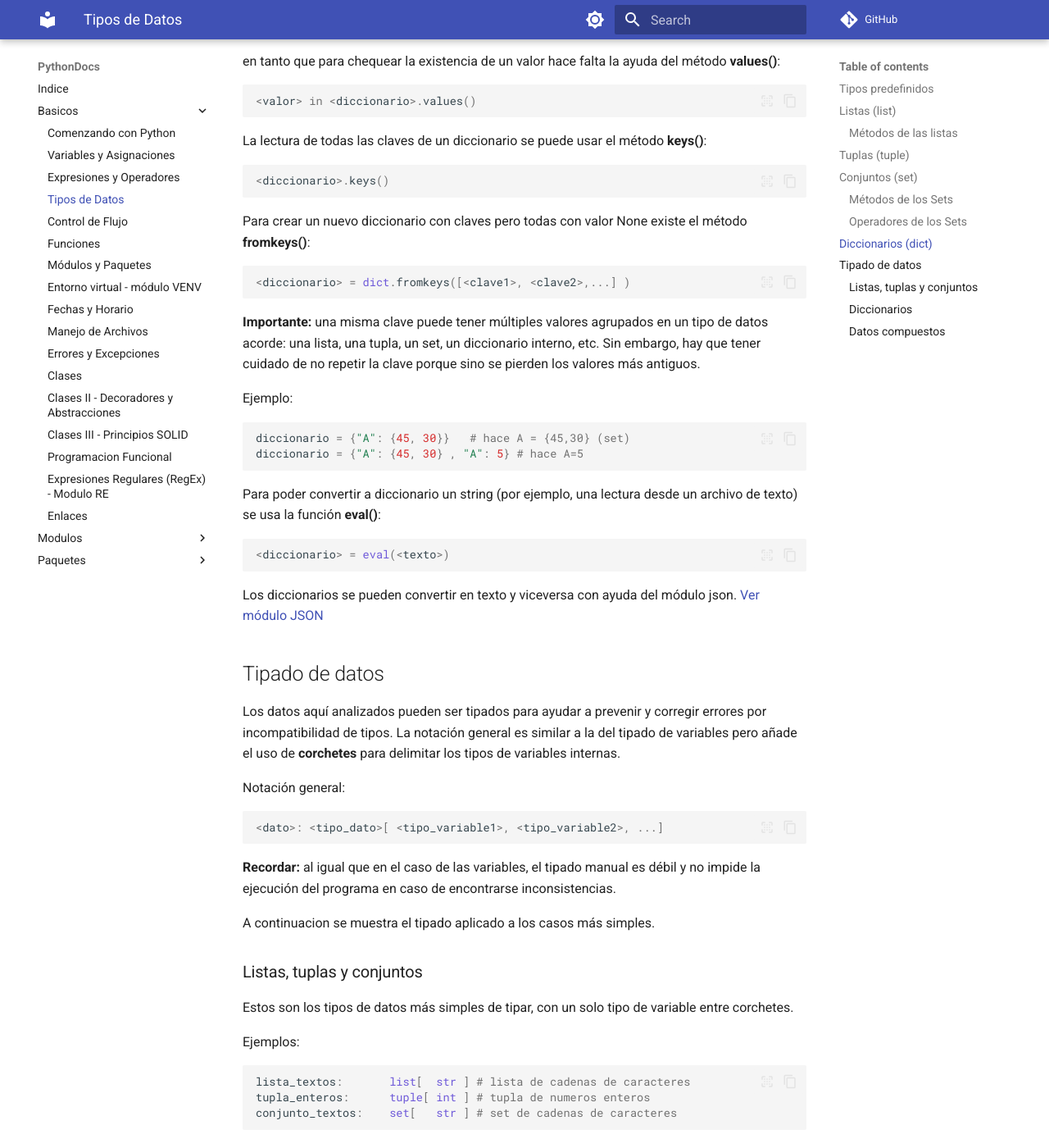
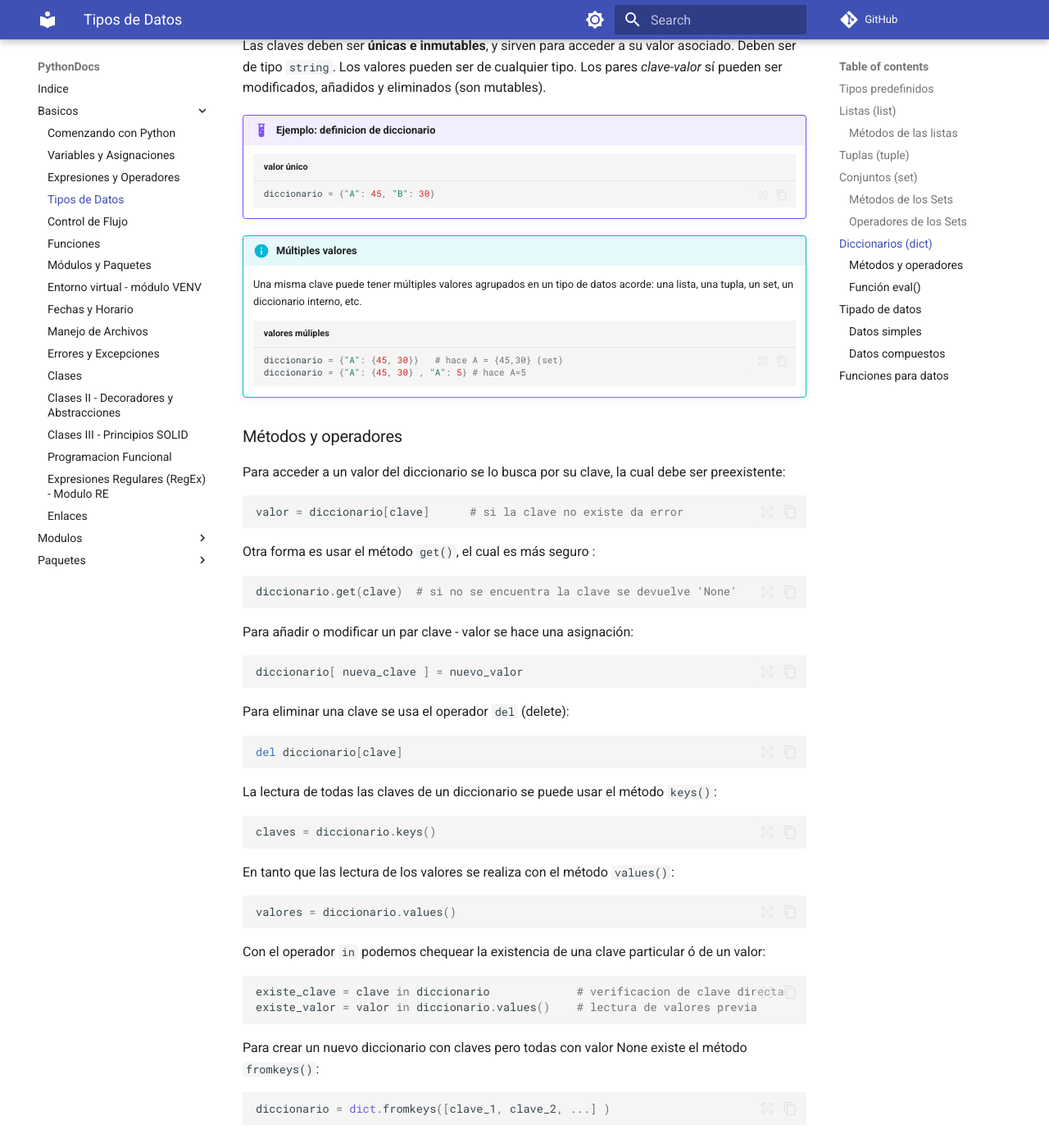
Before and after one commit to alejrot/python-docs, an MkDocs documentation site: the page built from docs/contenido/4-tipos_datos.md, in a window 1280 px wide and 1400 px high, scrolled down 6209 px. Shown: the whole window at 82% size. Built offline with MkDocs 1.6.1 and Material for MkDocs 9.7.7, drawn with Linux system fonts in a browser that asks for light colours; comment, search, counter and statistics services are not loaded; some of the changed text lies outside the part shown.

Commit message:
Actualizando estilos de tutoriales II

````diff
--- a/docs/contenido/4-tipos_datos.md
+++ b/docs/contenido/4-tipos_datos.md
@@ -16,12 +16,13 @@
 
 ## Listas (`list`)
 
-Estructura de datos para almacenar múltiples valores en secuencia. Se delimita con los corchetes ( `[]` ). Los datos pueden ser de distintos tipos y pueden ser modificados tanto en valor como en tipo.
+Estructura de datos para almacenar múltiples valores en secuencia. Se delimita con los corchetes ( `[]` ). Los elementos se separan con comas. Se habitúa dejar un espacio entre cada coma y su elemento siguiente.
 
 ```python title="Formato de listas"
 lista = [elemento_1, elemento_2,  ...]
 ```
-Los elementos se separan con comas. Se habitúa dejar un espacio entre cada coma y su elemento siguiente.
+
+Los datos pueden ser de distintos tipos y pueden ser modificados tanto en valor como en tipo.
 
 Ejemplo:
 
@@ -32,19 +33,26 @@
 ```python
 elemento = lista[indice]
 ```
-Si el índice supera la longitud de la lista da error. Se pueden usar indices negativos hasta
-
-La longitud de la lista se puede contar con la función `len()` (viene del inglés *length*):
-```python
+El primer índice tiene valor cero. Si el índice iguala o supera la longitud de la lista da error. Dicha longitud de la lista se puede obtener con la función `len()` (viene del inglés *length*):
+```python title=""
 longitud = len(lista)
 ```
+
+
+
+!!! tip "Indices negativos"
+    Se pueden usar indices negativos hasta la longitud máxima: índice `-1` es el último valor, índice `-2` es el penúltimo elemento, etc.
+
+    Ejemplo: si una lista tiene 10 elementos entonces el rango de índices permitidos va de -10 a 9.
+
+
 
 Las listas pueden crearse vacías para ser completadas más tarde:
 ```python
 lista = []
 ```
 
-Las listas pueden ser definidas también usando la función `list()`. Esta funcion tambien permite convertir otros tipos de datos a lista.
+Las listas pueden ser definidas también usando la función `list()`. Esta funcion también permite convertir otros tipos de datos a lista.
 
 !!! example "Ejemplo aplicacion: Matrices"
     Para hacer una matriz de valores se la puede construir en base a una lista que contenga a múltiples listas internas  separadas con comas.
@@ -61,24 +69,37 @@
 Si buscamos añadir un elemento en una posición particular podemos hacerlo indicando un valor indice dentro del método `insert()`:
 
 ```python
-<lista>.insert(<indice> , <elemento>)
+lista.insert(indice , elemento)
 ```
 
 Para eliminar un elemento puede usarse el método `remove()`.Éste elimina la primera aparición del método indicado. Si el elemento indicado no existe el método devuelve error.
 ```python
-<lista>.remove(<elemento>)
+lista.remove(elemento)
 ```
-Para verificar la existencia de un elemento en la lista se puede usar el operador `in` el cual devuelve un valor booleano.
+
+Para eliminar un elemento por índice y poder retornarlo se usa el método `pop()`.Si el elemento indicado no existe el método devuelve error.
+
 ```python
-<elemento> in <lista>
+elemento = lista.pop( )           # elimina  el último elemento
+elemento = lista.pop( indice )    # elimina el elemento por indice
 ```
-Buscar la posición de un elemento:
+
+La búsqueda de la posición de un elemento se hacer con el método `index()`,el cual presupone que el elemento existe :
 ```python
-<lista>.index(<elemento>)
+indice = lista.index(elemento)
 ```
-(Si el elemento no existe da error).
+
+!!! tip "Tip: operador `in`"
+    Para verificar la existencia de un elemento en la lista se puede usar el operador `in` el cual devuelve un valor booleano.
+
+    ```python
+    existe_elemento = elemento in lista     # valor lógico: 'True' o 'False'
+    ```
+    Combinando este operador con el uso de condicionales se puede prevenir errores de ejecución por intentar afectar elementos inexistentes.
+
 
 !!! example "Ejemplo de uso: eliminar elemento"
+
     ```python title="1º aparicion"
     if elemento in lista:
         indice = lista.index(elemento)
@@ -89,39 +110,37 @@
         elemento = lista.pop(indice)
     ```
 
+
+
+
+
 Reescribir una posicion particular de la lista:
 ```python
-<lista>[<indice>]  = <nuevo_valor>
+lista[indice]  = nuevo_valor
 ```
 
-Contar repeticiones de un elemento:
+Contar repeticiones de un elemento: método `count()`
 ```python
-<lista>.count(<elem>):
+lista.count(elemento):
 ```
 
-Concatenar una segunda lista al final de la primera:
+Concatenar una segunda lista al final de la primera: método `extend()`
 
 ```python
-<lista1>.extend(<lista2>)
-```
-
-Eliminar elemento por índice y retornarlo:
-
-```python
-elemento = lista.pop( indice )    # por defecto es el último elemento
+lista_1.extend(lista_2)
 ```
 
 
-Invertir el orden de los elementos:
+Invertir el orden de los elementos (cambios persistentes): método `reverse()`
 ```python
-<lista>.reverse()
+lista.reverse()
 ```
 
-Ordenar los elementos:
- ```python
-<lista>.sort()  # Orden ascendente
-<lista>.sort( reverse = True)  # Orden descendente
-<lista>.sort( key = <funcion>)  # Criterios personalizables mediante una funcion lambda
+Ordenar los elementos (cambios persistentes): método `sort()`
+```python
+lista.sort()  # Orden ascendente por defecto
+lista.sort( reverse = True)  # Orden descendente
+lista.sort( key = nombre_funcion)  # Criterios personalizables mediante una funcion lambda
 ```
 
 Eliminar todo el contenido de la lista:
@@ -130,88 +149,94 @@
 lista.clear()
 ```
 
-!!! example "Ejemplo: ordenar una lista de strings"
-    ```python
-    lista = ["aaa", "bb", "cccc"]
-    # ordenamiento alfabético
+
+!!! example "Ejemplos: ordenar una lista de strings con `sort()`"
+
+    ```python title="ordenamiento alfabético"
+    lista = ["aaa",  "cccc", "bb"]
     lista.sort()
-    print(lista)
-    # ordenamiento alfabético inverso
-    lista.sort(reverse = True)
-    print(lista)
-    lista = ["aaa", "bb", "c"]
-    # ordenamiento por longitud: len( elemento )
-    lista.sort(key=len)
-    print(lista)
+    print(lista)        # '['aaa', 'bb', 'cccc']'
     ```
 
+    ```python title="ordenamiento alfabético inverso"
+    lista = ["aaa",  "cccc", "bb"]
+    lista.sort(reverse = True)
+    print(lista)        # '['cccc', 'bb', 'aaa']'
+    ```
 
+    ```python title="ordenamiento por longitud"
+    lista = ["aaa", "bb", "c"]
+    lista.sort(key=len)     # hace 'len( elemento)'
+    print(lista)        # '['c', 'bb', 'aaa']'
+    ```
 
 
 ## Tuplas (`tuple`)
 
-Similar a las listas pero inmutables. Las tuplas se indican con paréntesis ( () ) :
+Similar a las listas pero inmutables. Las tuplas se indican con paréntesis ( `()` ) :
 
-```python
-<tupla>=(<elem1>, <elem2>, ….)
+```python title="Definicion de tuplas"
+tupla = (elemento_1, elemento_2, ...)
 ```
 
 Las tuplas también pueden definirse mediante la función `tuple()`.
 
-ejemplo: convertir lista a tupla
-```python
-lista = [3, "a", False]
-tupla = tuple( lista )
-```
+!!! example  "conversión de lista a tupla"
+    ```python
+    lista = [3, "a", False]     # 'list'
+    tupla = tuple( lista )      # 'tuple'
+    ```
 
-Los métodos más habituales para trabajar con tuplas son **.count()** e **.index()**, este último combinado con el operador **in**.
+Los métodos más habituales para trabajar con tuplas son `count()` e `index()`, este último combinado con el operador `in`.
 
 ## Conjuntos (`set`)
 Son una colección de elementos no repetidos  y no ordenados. Para definirlos se usa la función `set()` la cual descarta los elementos repetidos :
 
 ```python
-<conjunto> = set( <lista_elementos>  )
+conjunto = set( lista_elementos  )
 ```
 
 Los conjuntos también pueden ser inicializados con llaves ( `{}` ):
 
 ```python
-<conjunto> = {<elemento1>, <elemento2>, ...}
+conjunto = {elemento_1, elemento_2, ...}
 ```
 
 Los elementos de los sets no pueden ser consultados por índice.
 
-**Importante:** *set()* trata las variables *string* como si fueran vectores de letras y por ello las descompone, devolviendo **el conjunto de letras**.
+!!! warning "Sets de strings"
+    `set()` trata las variables *string* como si fueran vectores de letras y por ello las descompone, devolviendo **el conjunto de letras**.
 
-Ejemplo:
-```python
-conjunto = {"hola"}         # '{'hola'}'
-conjunto = set("hola")      #'{'l', 'o', 'h', 'a'}'
-```
+    Ejemplo:
+    ```python
+    conjunto = {"hola"}         # '{'hola'}'
+    conjunto = set("hola")      #'{'l', 'o', 'h', 'a'}'
+    ```
+
 ### Métodos de los Sets
 
-Para añadir y quitar elementos se puede usar los métodos *.add()* y *.remove()*.
+Para añadir y quitar elementos se puede usar los métodos `add()` y `remove()`:
 ```python
-<set1>.add(<elemento>)
-<set1>.remove(<elemento>)
+set_1.add(elemento)
+set_1.remove(elemento)
 ```
 
 
-Los conjuntos no pueden ser consultados por índice. Para vaciar por completo el conjunto se usa el método  *.clear()*.
+Los conjuntos no pueden ser consultados por índice. Para vaciar por completo el conjunto se usa el método  `clear()`:
 
 ```python
-<set1>.clear()
+set_1.clear()
 ```
-Para crear un conjunto que reúna elementos de otros dos se puede usar el método *.union()*
+Para crear un conjunto que reúna elementos de otros dos se puede usar el método `union()`
 
 ```python
-<nuevo_set> = <set1>.union( <set2> )
+nuevo_set = set_1.union( set_2 )
 ```
 
-Con el método *.difference()* se puede listar todos aquellos elementos del primer conjunto que no estén compartidos con el segundo:
+Con el método `difference()` se puede listar todos aquellos elementos del primer conjunto que no estén compartidos con el segundo:
 
 ```python
-<set_no_compartidos> = <set1>.difference(<set2>)
+set_no_compartidos = set_1.difference(set_2)
 ```
 ### Operadores de los Sets
 
@@ -219,145 +244,184 @@
 
 |Operacion | Retorno Elementos| Simbolo|
 |:-----|:-----|:----:|
-| **Unión** | todos   |       **\|** |
-| **Intersección** |  comunes |  **\&** |
-| **Diferencia** | no repetidos (del set izquierdo) | **\-** |
-| **Diferencia Simétrica** |  no repetidos (ambos sets) | **\^** |
+| **Unión** | todos   |       `|` |
+| **Intersección** |  comunes |  `&` |
+| **Diferencia** | no repetidos (del set izquierdo) | `-` |
+| **Diferencia Simétrica** |  no repetidos (ambos sets) | `^` |
 
+!!! example "Ejemplo aplicado: operaciones sobre sets"
+    ```python title="Ejemplo aplicado: operaciones sobre sets"
+    # conjuntos de ejemplo
+    set_1 = {"A", "B", "C" , 1}
+    set_2 = {"A", 1, "X"}
 
-Ejemplo aplicado:
-```python
-set_1={"A","B", "C" , 1}
-set_2 ={"A", 1, "X"}
-
-union                = set_1 | set_2 # {1, 'C', 'B', 'X', 'A'}
-interseccion         = set_1 & set_2 # {1, 'A'}
-diferencia           = set_1 - set_2 # {'C', 'B'}
-diferencia_simetrica = set_1 ^ set_2 # {'C', 'B', 'X'}
-```
+    # operaciones
+    union                = set_1 | set_2    # {1, 'C', 'B', 'X', 'A'}
+    interseccion         = set_1 & set_2    # {1, 'A'}
+    diferencia           = set_1 - set_2    # {'C', 'B'}
+    diferencia_simetrica = set_1 ^ set_2    # {'C', 'B', 'X'}
+    ```
 
 
 ## Diccionarios (`dict`)
 
-Son colecciones de pares clave-valor. Los diccionarios se definen con llaves ( **{}** ) , el formato es el que sigue:
+Son colecciones de pares clave-valor. Los diccionarios se definen con llaves ( `{}`) , el formato es el que sigue:
+```python title="Formato diccionario"
+diccionario = {clave_1: valor_1, clave_2: valor_2, ... }
+```
+
+Las claves deben ser **únicas e inmutables**, y sirven para acceder a su valor asociado. Deben ser de tipo `string`. Los valores pueden ser de cualquier tipo. Los pares *clave-valor* sí pueden ser modificados, añadidos y eliminados (son mutables).
+
+!!! example "Ejemplo: definicion de diccionario"
+    ```python title="valor único"
+    diccionario = {"A": 45, "B": 30}
+    ```
+
+!!! info "Múltiples valores"
+    Una misma clave puede tener múltiples valores agrupados en un tipo de datos acorde: una lista, una tupla, un set, un diccionario interno, etc.
+
+    ```python title="valores múliples"
+    diccionario = {"A": {45, 30}}   # hace A = {45,30} (set)
+    diccionario = {"A": {45, 30} , "A": 5} # hace A=5
+    ```
+
+
+### Métodos y operadores
+
+Para acceder a un valor del diccionario se lo busca por su clave, la cual debe ser preexistente:
 ```python
-{<clave1>: <valor1>, <clave2>: <valor2>, ... }
+valor = diccionario[clave]      # si la clave no existe da error
 ```
-Ejemplo:
+Otra forma es usar el método `get()`, el cual es más seguro :
 ```python
-diccionario = {"A": 45, "B": 30}
+diccionario.get(clave)  # si no se encuentra la clave se devuelve 'None'
 ```
-Las claves deben ser únicas e inmutables, y sirven para acceder a su valor asociado. Los valores pueden ser de cualquier tipo. Los pares clave-valor sí pueden ser modificados, añadidos y eliminados (son mutables).
-Para acceder a un valor del diccionario se lo busca por su clave:
-```python
-<diccionario>[<clave>]
-```
-Otra forma es usar el método *.get()* :
-```python
-<diccionario>.get(<clave>) #(si no se encuentra la clave se devuelve None)
-```
+
 Para añadir o modificar un par clave - valor se hace una asignación:
 ```python
-<diccionario>[ <nueva_clave> ] = <nuevo_valor>
+diccionario[ nueva_clave ] = nuevo_valor
 ```
-Para eliminar una clave se usa el operador *del* (delete):
+Para eliminar una clave se usa el operador `del` (delete):
 ```python
-del <diccionario>[<clave>]
-```
-Con el operador **in** podemos chequear la existencia de una clave particular directamente:
-```python
-<clave> in <diccionario>
-```
-en tanto que para chequear la existencia de un valor hace falta la ayuda del método **values()**:
-```python
-<valor> in <diccionario>.values()
+del diccionario[clave]
 ```
 
-La lectura de todas las claves de un diccionario se puede usar el método **keys()**:
+La lectura de todas las claves de un diccionario se puede usar el método `keys()`:
 ```python
-<diccionario>.keys()
+claves = diccionario.keys()
 ```
-Para crear un nuevo diccionario con claves pero todas con valor None existe el método **fromkeys()**:
+En tanto que las lectura de los valores se realiza con el método `values()`:
 ```python
-<diccionario> = dict.fromkeys([<clave1>, <clave2>,...] )
+valores = diccionario.values()
 ```
-**Importante:** una misma clave puede tener múltiples valores agrupados en un tipo de datos acorde: una lista, una tupla, un set, un diccionario interno, etc.
-Sin embargo, hay que tener cuidado de no repetir la clave porque sino se pierden los valores más antiguos.
-
-Ejemplo:
+Con el operador `in` podemos chequear la existencia de una clave particular ó de un valor:
 ```python
-diccionario = {"A": {45, 30}}   # hace A = {45,30} (set)
-diccionario = {"A": {45, 30} , "A": 5} # hace A=5
+existe_clave = clave in diccionario             # verificacion de clave directa
+existe_valor = valor in diccionario.values()    # lectura de valores previa
 ```
 
-Para poder convertir a diccionario un string (por ejemplo, una lectura desde un archivo de texto) se usa la función **eval()**:
-
+Para crear un nuevo diccionario con claves pero todas con valor None existe el método `fromkeys()`:
 ```python
-<diccionario> = eval(<texto>)
+diccionario = dict.fromkeys([clave_1, clave_2, ...] )
 ```
 
-Los diccionarios se pueden convertir en texto y viceversa con ayuda del módulo json. [Ver módulo JSON](manejo_archivos.md#conversion-de-tipo-datos)
+
+### Función eval()
+
+Para poder convertir a diccionario una variable `str` (por ejemplo, una lectura desde un archivo de texto) se usa la función `eval()`:
+
+```python title="Función eval()"
+diccionario = eval(texto)
+```
+
+
+!!! warning "Claves repetidas"
+    Hay que tener cuidado de no repetir las claves porque sino **se pierden** los valores más antiguos.
+
+
+
+
+!!! tip "Archivos JSON"
+    Los archivos JSON están dedicados al guardado de pares clave-valor. Los diccionarios pueden guardarse y leerse en estos archivos con ayuda del módulo `json`. [Ir al tutorial sobre JSON](10-manejo_archivos.md#archivos-json)
 
 
 
 ## Tipado de datos
 
-Los datos aquí analizados pueden ser tipados para ayudar a prevenir y corregir errores por incompatibilidad de tipos. La notación general es similar a la del tipado de variables pero añade el uso de **corchetes** para delimitar los tipos de variables internas.
+Los datos aquí analizados pueden ser tipados para ayudar a prevenir y corregir errores por incompatibilidad de tipos.
+
+### Datos simples
+
+La notación básica es igual a la del tipado de variables :
 
 Notación general:
 
-```python
+```python title="Tipado simple"
+<dato>: <tipo_dato>
+```
+
+Los datos y variables internas también se pueden tipar. Para ello se añade el uso de **corchetes** para delimitar los tipos de variables internas.
+
+```python title="Tipado de variables"
 <dato>: <tipo_dato>[ <tipo_variable1>, <tipo_variable2>, ...]
 ```
-**Recordar:** al igual que en el caso de las variables, el tipado manual es débil y no impide la ejecución del programa en caso de encontrarse inconsistencias.
 
-A continuacion se muestra el tipado aplicado a los casos más simples.
 
-### Listas, tuplas y conjuntos
+!!! example "Ejemplos"
 
-Estos son los tipos de datos más simples de tipar, con un solo tipo de variable entre corchetes.
+    ```python title="Tipado elemental"
+    lista_textos:       list
+    tupla_enteros:      tuple
+    conjunto_textos:    set
+    diccionario:        dict
+    ```
 
-Ejemplos:
-```python
-lista_textos:       list[  str ] # lista de cadenas de caracteres
-tupla_enteros:      tuple[ int ] # tupla de numeros enteros
-conjunto_textos:    set[   str ] # set de cadenas de caracteres
-```
 
-### Diccionarios
+    ```python title="Tipado de variables: listas, tuplas y conjuntos"
+    lista_textos:       list[  str ] # lista de cadenas de caracteres
+    tupla_enteros:      tuple[ int ] # tupla de numeros enteros
+    conjunto_textos:    set[   str ] # set de cadenas de caracteres
+    ```
 
-Las combinaciones de tipos de variables internas en este caso se hacen de a pares.
-Ejemplo:
-```python
-diccionario: dict[str, int]     # clave texto, valor entero
-diccionario = {
-    "primero": 4,     # correcto
-    "segundo": 7.5,   # error: tipo valor flotante
-        27   : 10 ,    # error: tipo clave entera
-    }
-```
+
+    ```python title="Tipado de variables: diccionario"
+    diccionario: dict[str, int]     # clave texto, valor entero
+    diccionario = {
+        "primero": 4,     # correcto
+        "segundo": 7.5,   # error: tipo valor flotante
+            27   : 10 ,    # error: tipo clave entera
+        }
+    ```
 
 ### Datos compuestos
 
-El tipado se puede usar para datos compuestos, agrupando los tipos mediante corchetes.
+El tipado también se puede usar para datos compuestos (), agrupando los tipos mediante corchetes.
 
-Ejemplo de uso: un diccionario con claves de texto y listas de enteros como valor
-```python
-diccionario_listas_enteros: dict[  str, list[int]  ]
+!!! example "Ejemplo de uso: tipado de diccionario"
 
-diccionario_listas_enteros = {
-    "hola": [1, 2, 7],          # correcto
-    "chau": [4,"b", 1],         # error:  string en la lista de valor
-    "adios": (4, 6) ,           # error: tupla como valor
-    }
-```
-El tipado para datos puede ser un desafío debido a la variedad de datos y variables internos, especialmente cuando los datos son compuestos.
+    En este ejemplo se da tipado a un diccionario con claves de texto y listas de enteros como valor
+
+    ```python
+    # tipado
+    diccionario_listas_enteros: dict[  str, list[int]  ]
+
+    # uso
+    diccionario_listas_enteros = {
+        "hola": [1, 2, 7],          # correcto
+        "chau": [4,"b", 1],         # error:  string en la lista de valor
+        "adios": (4, 6) ,           # error: tupla como valor
+        }
+    ```
+
+El tipado detallado para datos puede ser un desafío debido a la variedad de datos y variables internos, especialmente cuando los datos son compuestos.
 
 
+!!! warning "Recordar: tipado débil"
+    Al igual que en el caso de las variables, el tipado manual es débil y **no impide la ejecución** del programa en caso de encontrarse inconsistencias.
 
 
-# Funciones para datos
+## Funciones para datos
 
-La función **sorted()** ordena los elementos de una lista, por defecto de manera ascendente.
+La función `sorted()` ordena los elementos de una lista, por defecto de manera ascendente.
 
-La funcion **enumerate()** permite enumerar los elementos de una lista ,pero los convierte también a tupla (ver más adelante).
+La funcion `enumerate()` permite enumerar los elementos de una lista ,pero los convierte también a tupla (ver más adelante).
````
Also changed, not shown: docs/contenido/1-comenzando.md (+1 -1 lines), docs/contenido/3-expresiones_operadores.md (+41 -10 lines).
